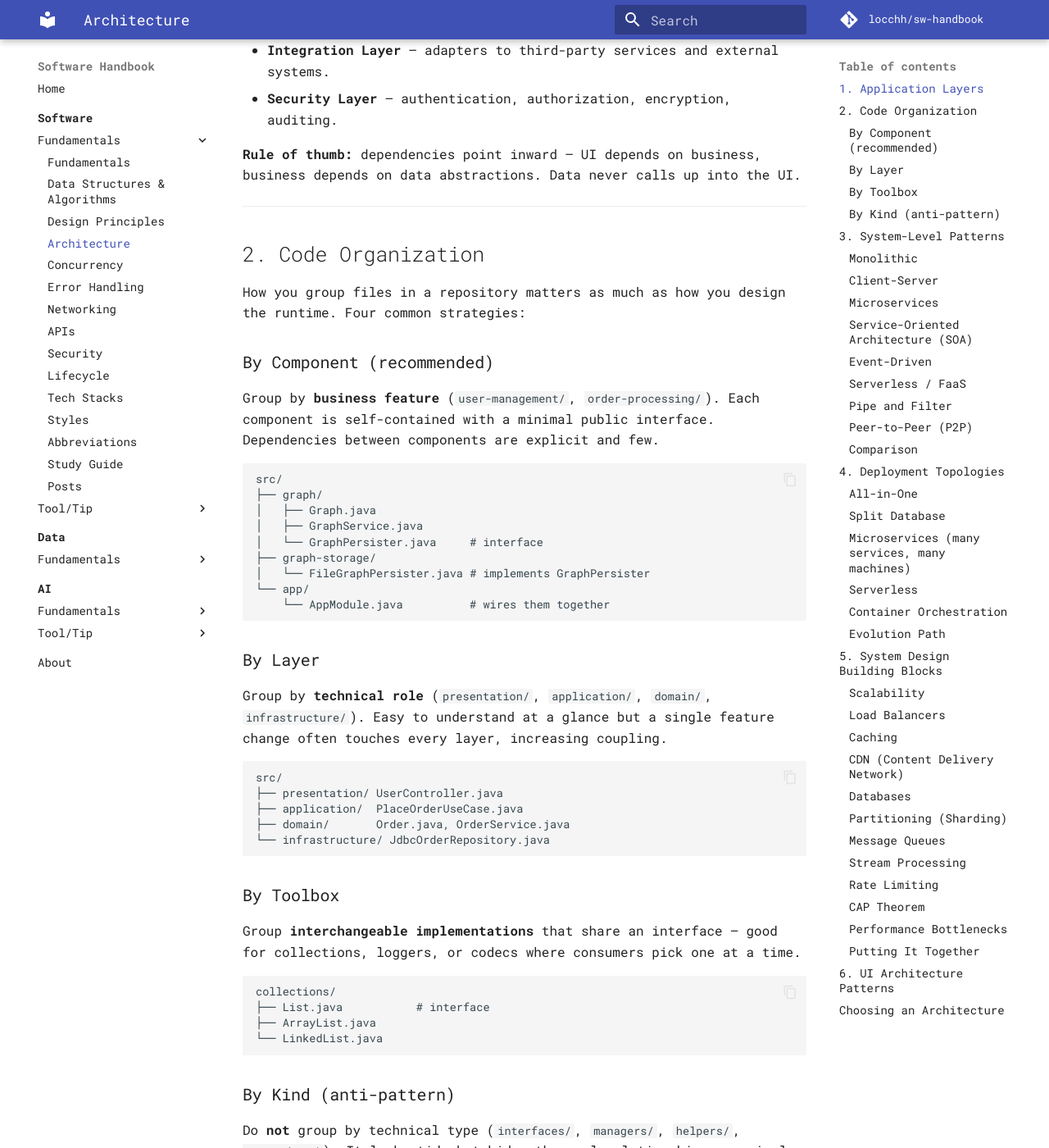
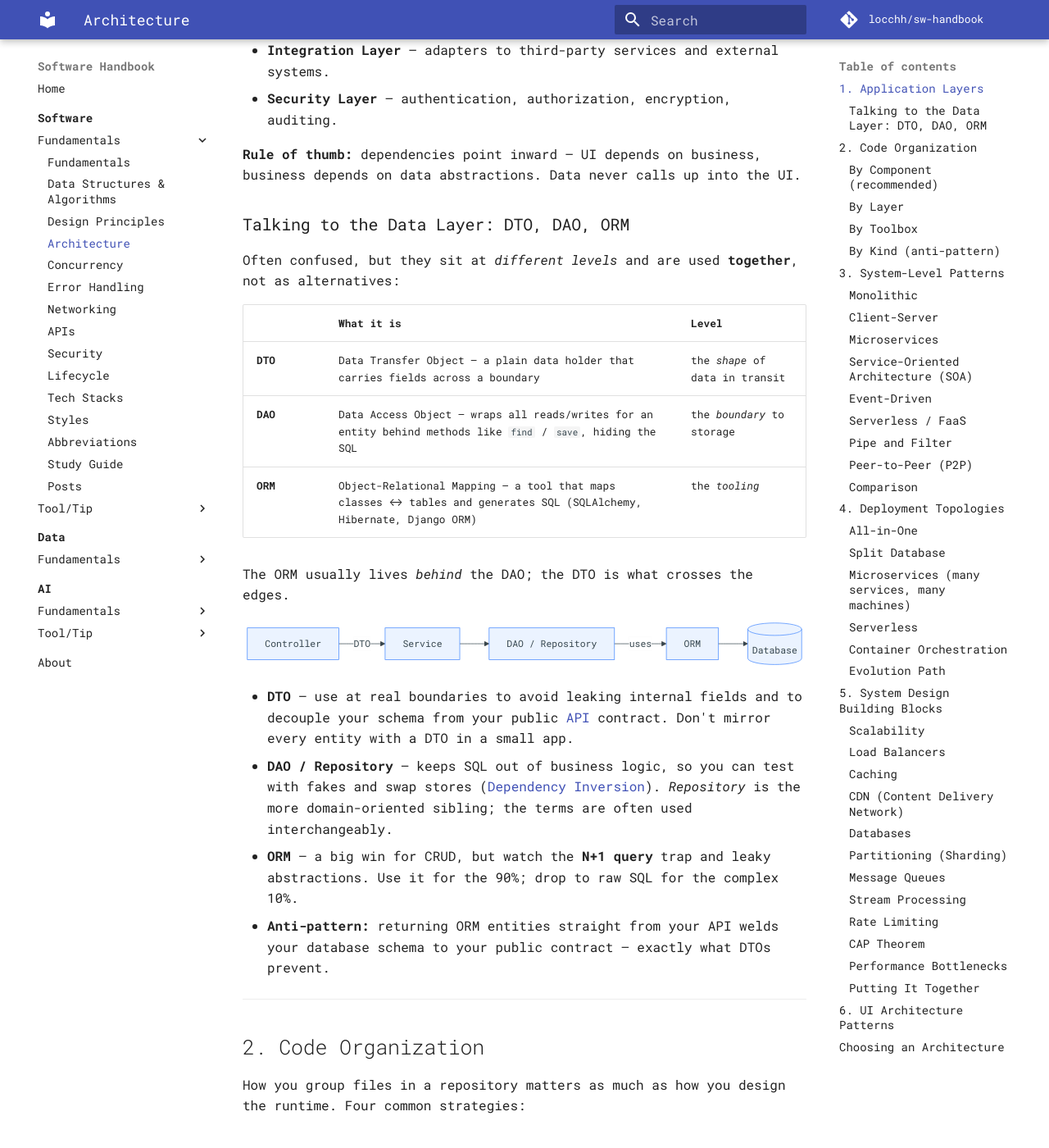
Before and after one commit to locchh/sw-handbook, an MkDocs documentation site: the page built from docs/software/basics/architecture.md, in a window 1280 px wide and 1400 px high, scrolled down 944 px. Shown: the whole window at 82% size. Built offline with MkDocs 1.6.1 and Material for MkDocs 9.7.7, drawn with Linux system fonts in a browser that asks for light colours; comment, search, counter and statistics services are not loaded.

Commit message:
docs: add DTO/DAO/ORM data-access patterns to architecture
Clarify that DTO, DAO, and ORM are not alternatives but sit at different
levels (data shape, access boundary, tooling) and are used together. Add
a comparison table, a request-flow diagram, and the key trade-offs (the
N+1 trap, the ORM-entities-as-API-response anti-pattern) to the
Application Layers section.

Co-Authored-By: Claude Opus 4.8 (1M context) <noreply@anthropic.com>

````diff
--- a/docs/software/basics/architecture.md
+++ b/docs/software/basics/architecture.md
@@ -27,6 +27,31 @@ Optional additions as systems grow:
 - **Security Layer** — authentication, authorization, encryption, auditing.
 
 **Rule of thumb:** dependencies point inward — UI depends on business, business depends on data abstractions. Data never calls up into the UI.
+
+### Talking to the Data Layer: DTO, DAO, ORM
+
+Often confused, but they sit at *different levels* and are used **together**, not as alternatives:
+
+| | What it is | Level |
+|---|---|---|
+| **DTO** | Data Transfer Object — a plain data holder that carries fields across a boundary | the *shape* of data in transit |
+| **DAO** | Data Access Object — wraps all reads/writes for an entity behind methods like `find` / `save`, hiding the SQL | the *boundary* to storage |
+| **ORM** | Object-Relational Mapping — a tool that maps classes ↔ tables and generates SQL (SQLAlchemy, Hibernate, Django ORM) | the *tooling* |
+
+The ORM usually lives *behind* the DAO; the DTO is what crosses the edges.
+
+```mermaid
+flowchart LR
+    C[Controller] -->|DTO| S[Service]
+    S --> R[DAO / Repository]
+    R -->|uses| O[ORM]
+    O --> DB[(Database)]
+```
+
+- **DTO** — use at real boundaries to avoid leaking internal fields and to decouple your schema from your public [API](apis.md) contract. Don't mirror every entity with a DTO in a small app.
+- **DAO / Repository** — keeps SQL out of business logic, so you can test with fakes and swap stores ([Dependency Inversion](principles.md)). *Repository* is the more domain-oriented sibling; the terms are often used interchangeably.
+- **ORM** — a big win for CRUD, but watch the **N+1 query** trap and leaky abstractions. Use it for the 90%; drop to raw SQL for the complex 10%.
+- **Anti-pattern:** returning ORM entities straight from your API welds your database schema to your public contract — exactly what DTOs prevent.
 
 ---
 
````
